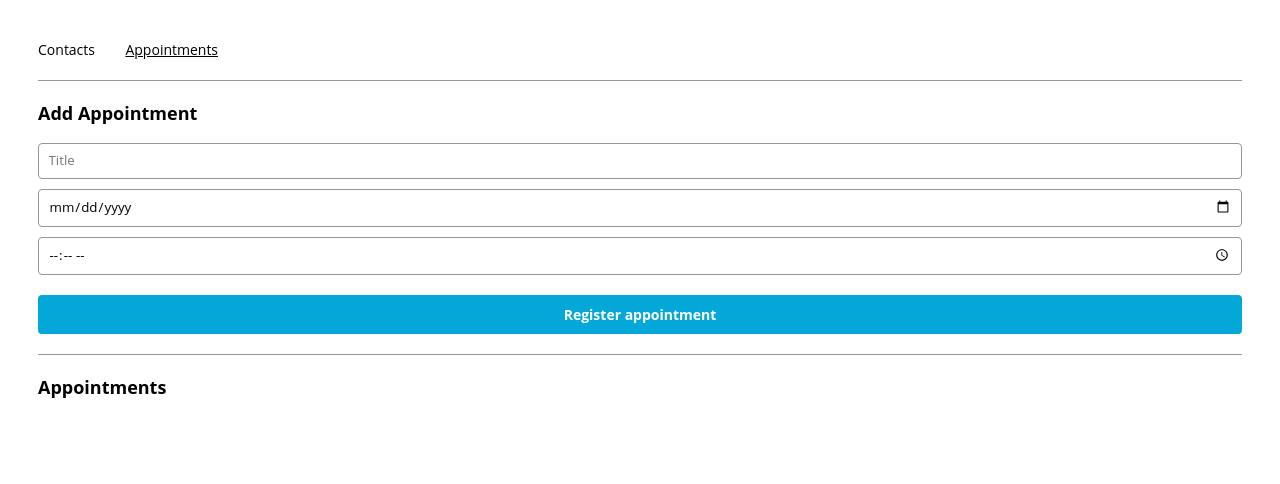
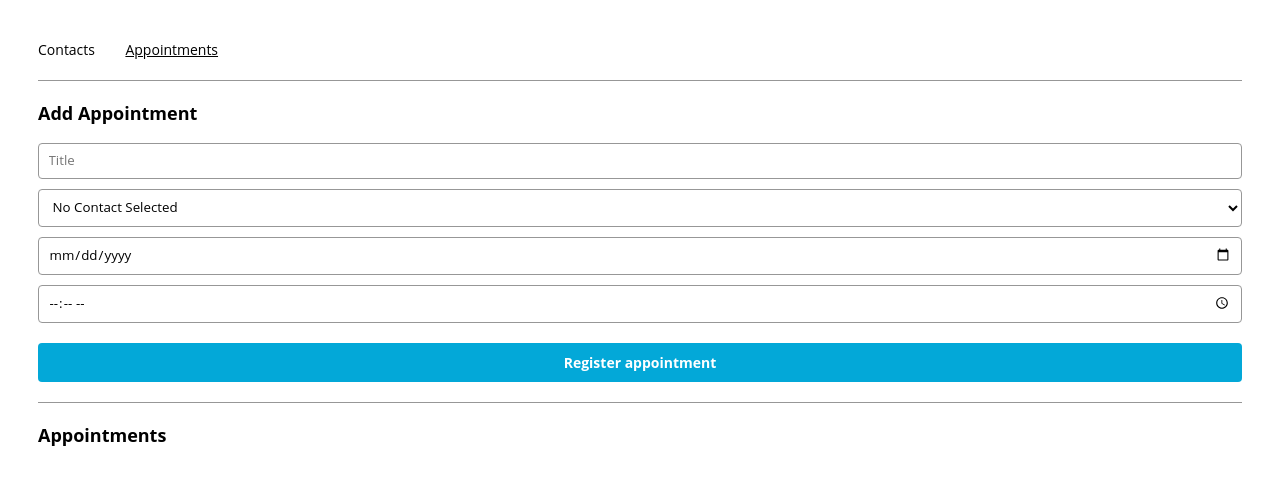
Before and after one commit to esther-v/appointment-planner, a React (Create React App) app: page /appointments in a window 1280 px wide. Shown: the top 484 px of the page. Built offline with nearby package versions, Linux system fonts and the light colour scheme.

Commit message:
contact picker

```diff
--- a/src/components/contactPicker/ContactPicker.js
+++ b/src/components/contactPicker/ContactPicker.js
@@ -1,7 +1,18 @@
 import React from "react";
 
-export const ContactPicker = () => {
+export const ContactPicker = ({ name, onChange, contacts }) => {
   return (
-    ContactPicker
+    <select name={name} onChange={onChange}>
+      <option value={""} key={-1} selected="selected">
+        No Contact Selected
+      </option>
+      {contacts.map((contact) => {
+        return (
+          <option value={contact} key={contact}>
+            {contact}
+          </option>
+        );
+      })}
+    </select>
   );
 };
```
